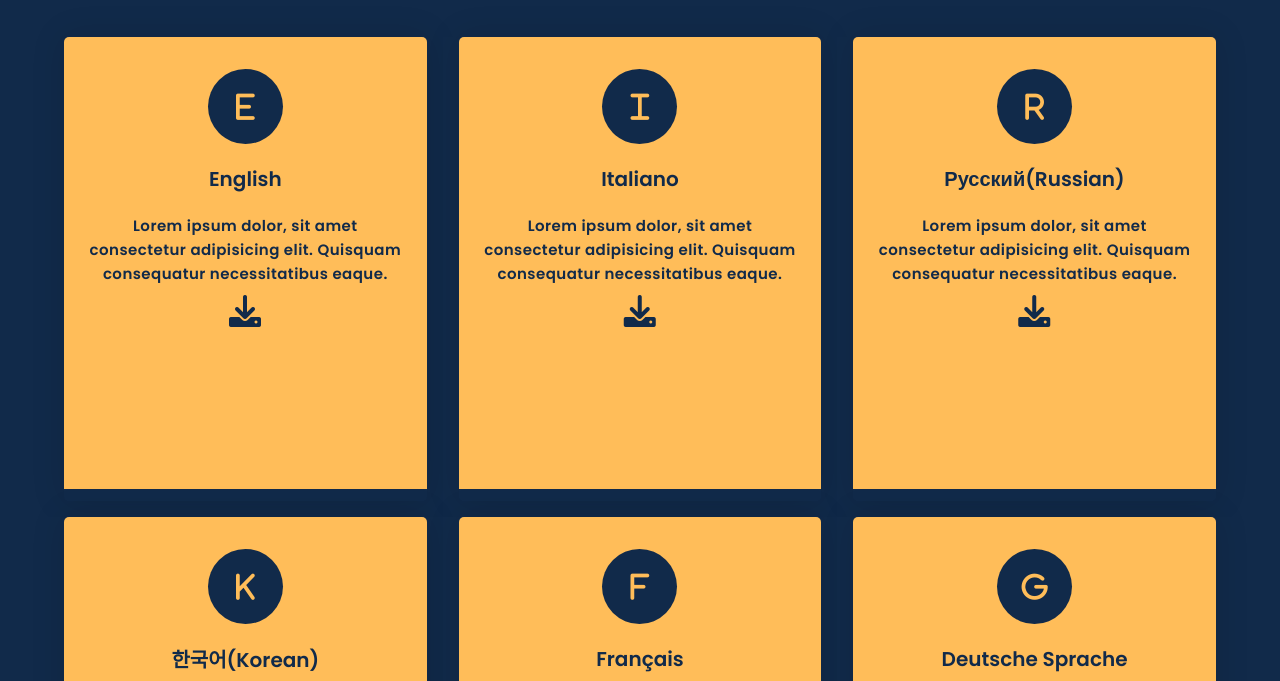
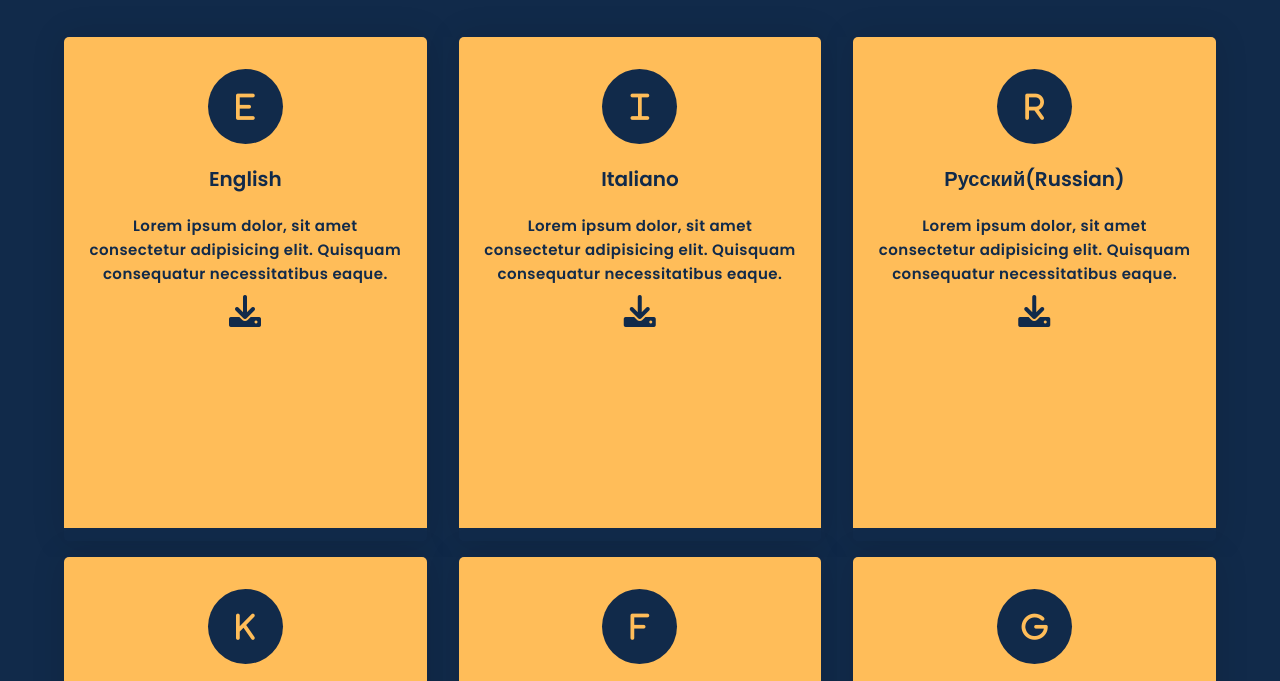
Before and after one commit to Hamzawy25112002/test, a plain HTML site: page index.html in a window 1280 px wide. Shown: the part 119-800 px from the top of the page. Drawn offline with Linux system fonts and the light colour scheme.

Commit message:
Update style.css

```diff
--- a/style.css
+++ b/style.css
@@ -91,12 +91,13 @@ p {
 
 }
 @media screen and (min-width: 768px) {
+
   section {
 
     padding: 0 2em;
   }
   .column {
-    height: 60vh;
+    height: 65vh;
     flex: 0 50%;
     max-width: 50%;
   }
@@ -107,7 +108,7 @@ p {
     padding: 1em 3em;
   }
   .column {
-    height: 60vh;
+    height: 65vh;
     flex: 0 0 33.33%;
     max-width: 33.33%;
   }
```
